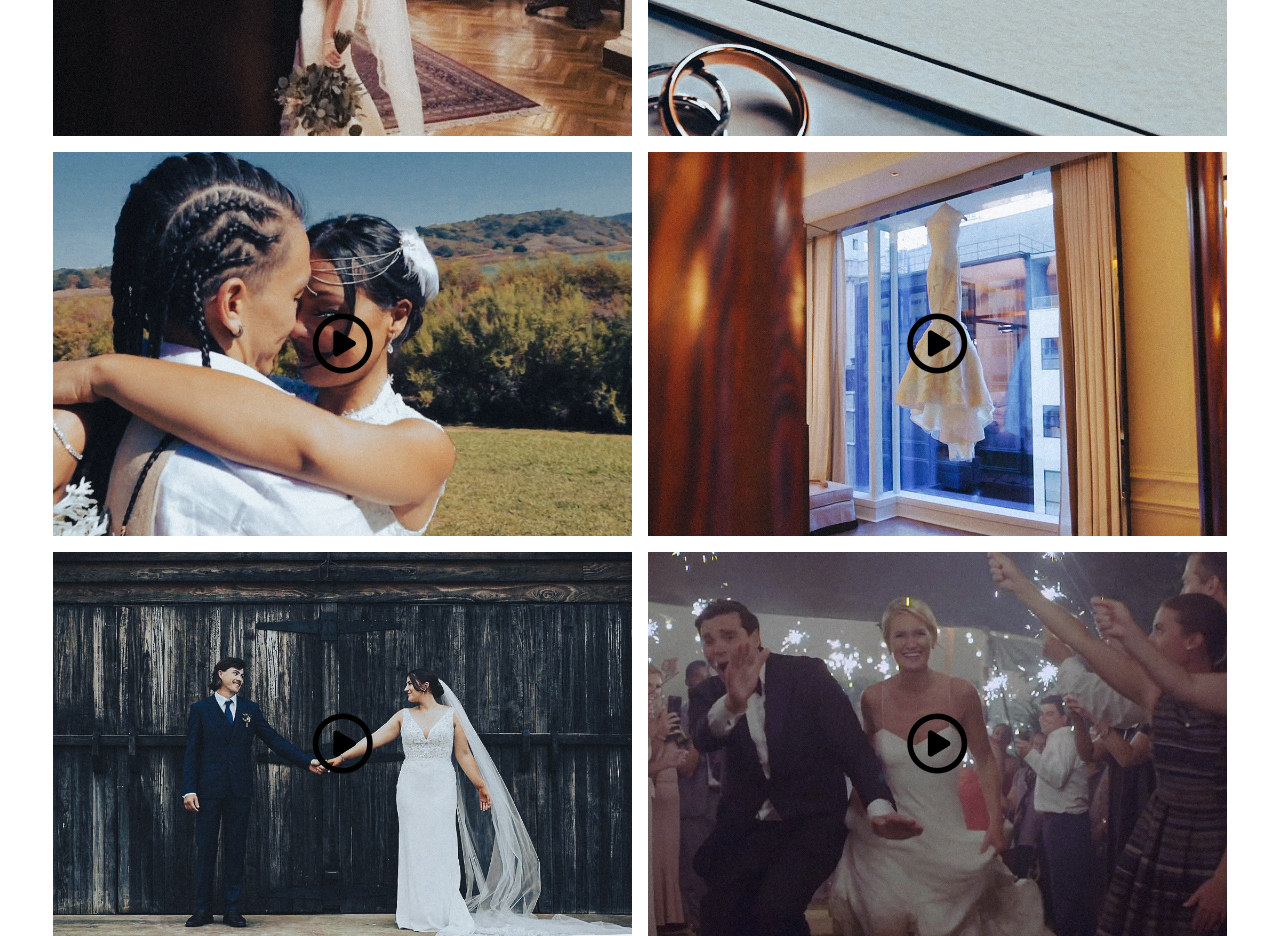
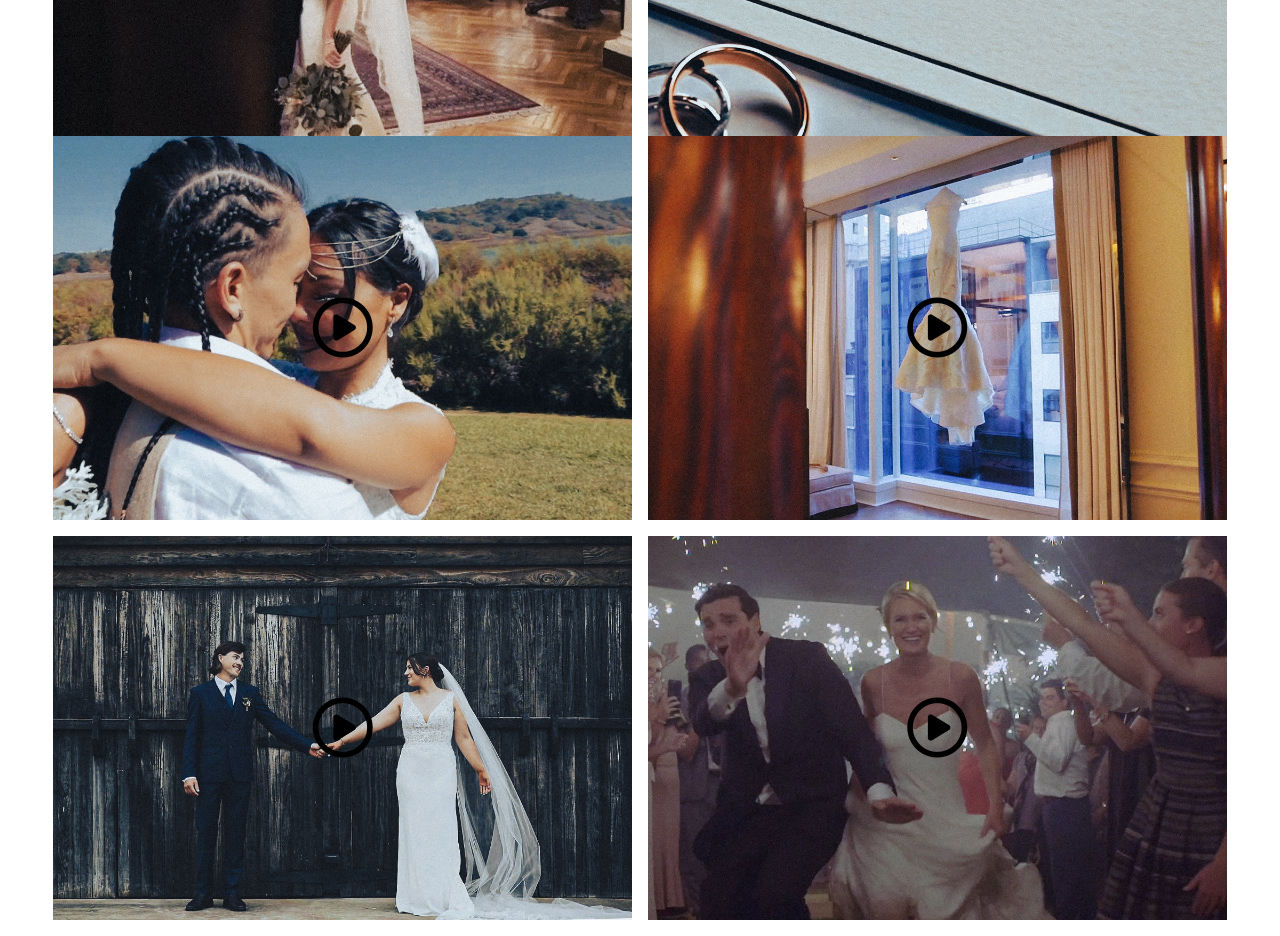
Before and after one commit to Darioqp/weddings-post-tales, an Astro site: page / in a window 1280 px wide. Shown: the part 1200-2136 px from the top of the page. Built offline with nearby package versions, Linux system fonts and the light colour scheme; Astro itself is replaced by a stand-in of ours; a web font is replaced by a local one.

Commit message:
Se modifico un padding en la seccion work

```diff
--- a/src/pages/index.astro
+++ b/src/pages/index.astro
@@ -175,7 +175,7 @@ import Footer from "../components/Footer.astro";
 
 
 
-        <section class="sm:grid grid-cols-2 gap-4 pt-4">
+        <section class="sm:grid grid-cols-2 gap-4">
 
           <!-- Thumbnail 3 -->
 
```
